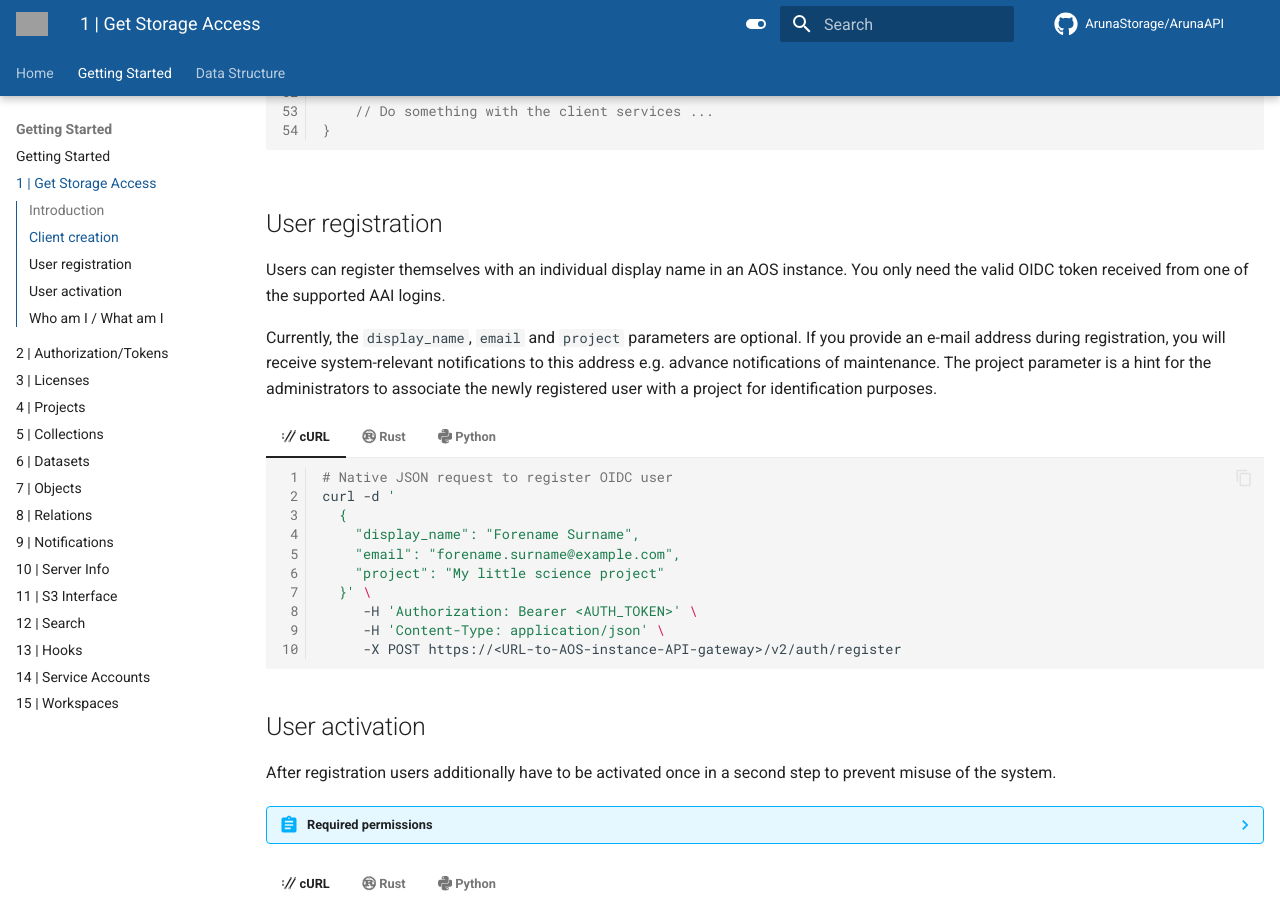
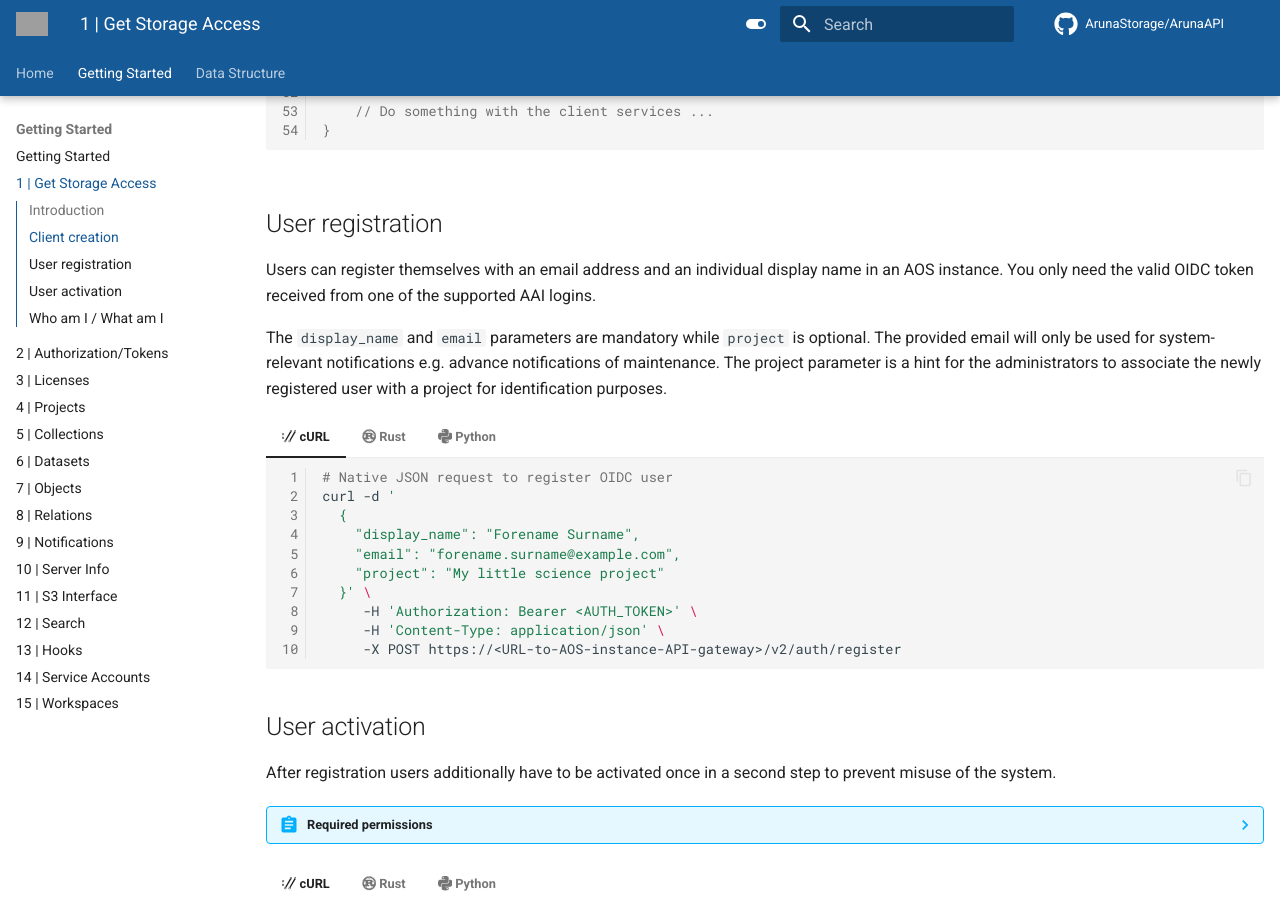
Before and after one commit to ArunaStorage/documentation, an MkDocs documentation site: the page built from docs/get_started/basic_usage/01_Get-Storage-Access.md, in a window 1280 px wide and 900 px high, scrolled down 2227 px. Built offline with MkDocs 1.6.1 and Material for MkDocs 9.7.7, drawn with Linux system fonts in a browser that asks for light colours; comment, search, counter and statistics services are not loaded; the version menu is left out; grey boxes are pictures that could not be loaded.

Commit message:
docs: Update user registration parameter info

```diff
--- a/docs/get_started/basic_usage/01_Get-Storage-Access.md
+++ b/docs/get_started/basic_usage/01_Get-Storage-Access.md
@@ -252,10 +252,12 @@ The presence of a client connection to the specific resource service is required
 
 ## User registration
 
-Users can register themselves with an individual display name in an AOS instance.
+Users can register themselves with an email address and an individual display name in an AOS instance.
 You only need the valid OIDC token received from one of the supported AAI logins.
 
-Currently, the `display_name`, `email` and `project` parameters are optional. If you provide an e-mail address during registration, you will receive system-relevant notifications to this address e.g. advance notifications of maintenance. The project parameter is a hint for the administrators to associate the newly registered user with a project for identification purposes.
+The `display_name` and `email` parameters are mandatory while `project` is optional.
+The provided email will only be used for system-relevant notifications e.g. advance notifications of maintenance.
+The project parameter is a hint for the administrators to associate the newly registered user with a project for identification purposes.
 
 === ":simple-curl: cURL"
 
```
